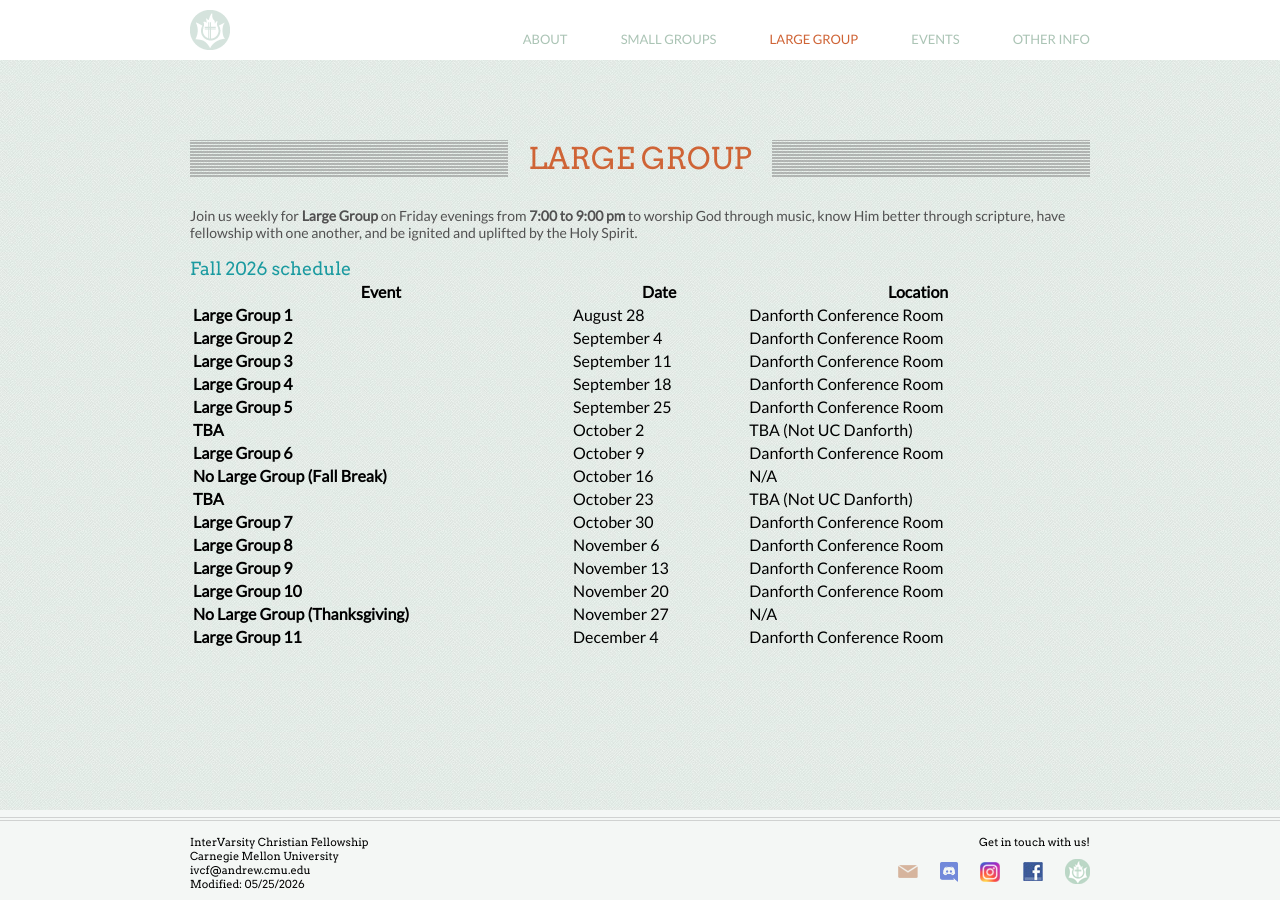
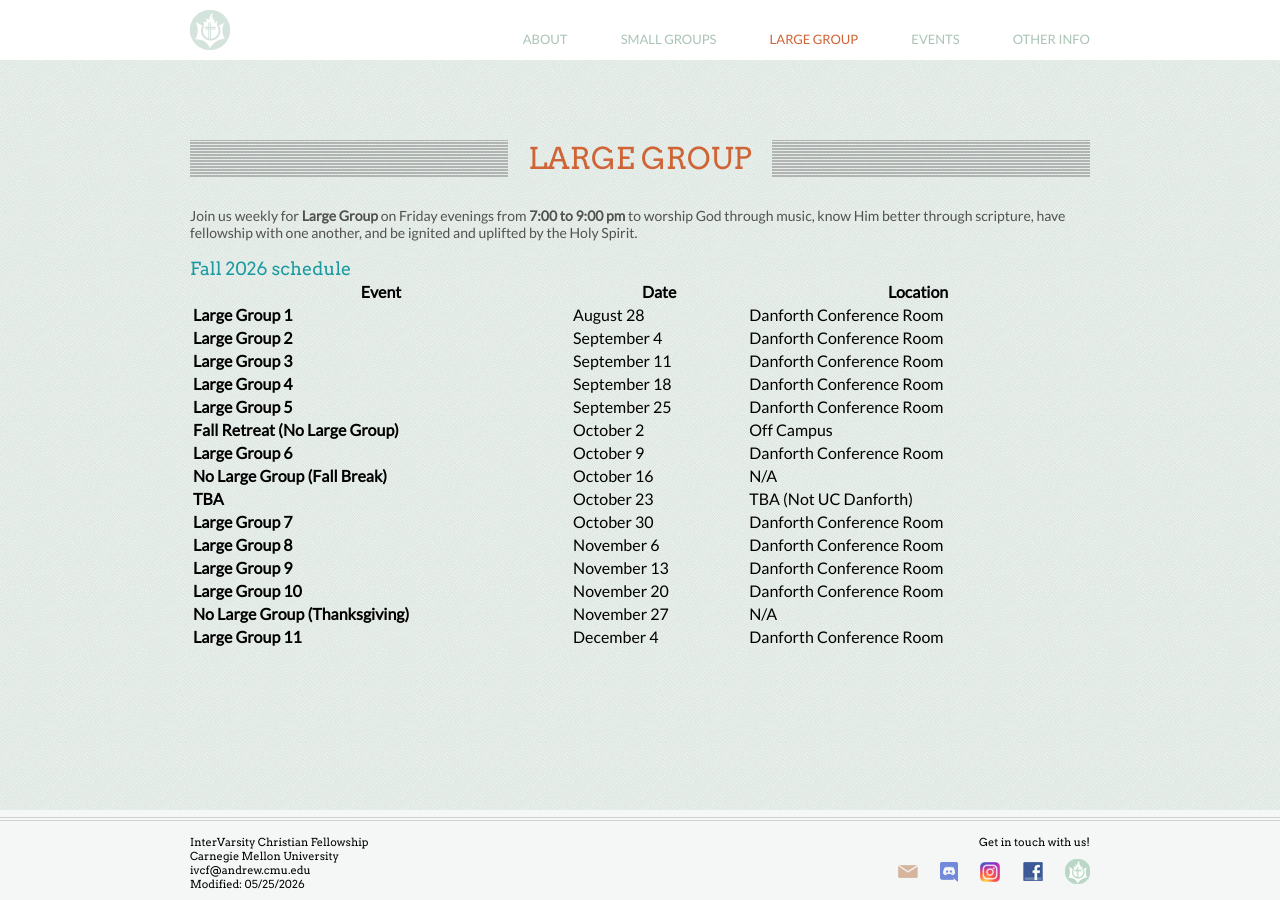
Before and after one commit to ivcf-cmu/ivcf-cmu.github.io, a Jekyll site: the page built from largegroup.md, in a window 1280 px wide. Built offline with Jekyll 4.4.1, drawn with Linux system fonts in a browser that asks for light colours.

Commit message:
Changed fall retreat date

```diff
--- a/largegroup.md
+++ b/largegroup.md
@@ -56,9 +56,9 @@ sectionHeader: Large Group
       <td> Danforth Conference Room </td>
     </tr>
     <tr>
-      <td><b> TBA </b></td>
+      <td><b> Fall Retreat (No Large Group)</b></td>
       <td> October 2 </td>
-      <td> TBA (Not UC Danforth)</td>
+      <td> Off Campus </td>
     </tr>
     <tr>
       <td><b> Large Group 6 </b></td>
```
